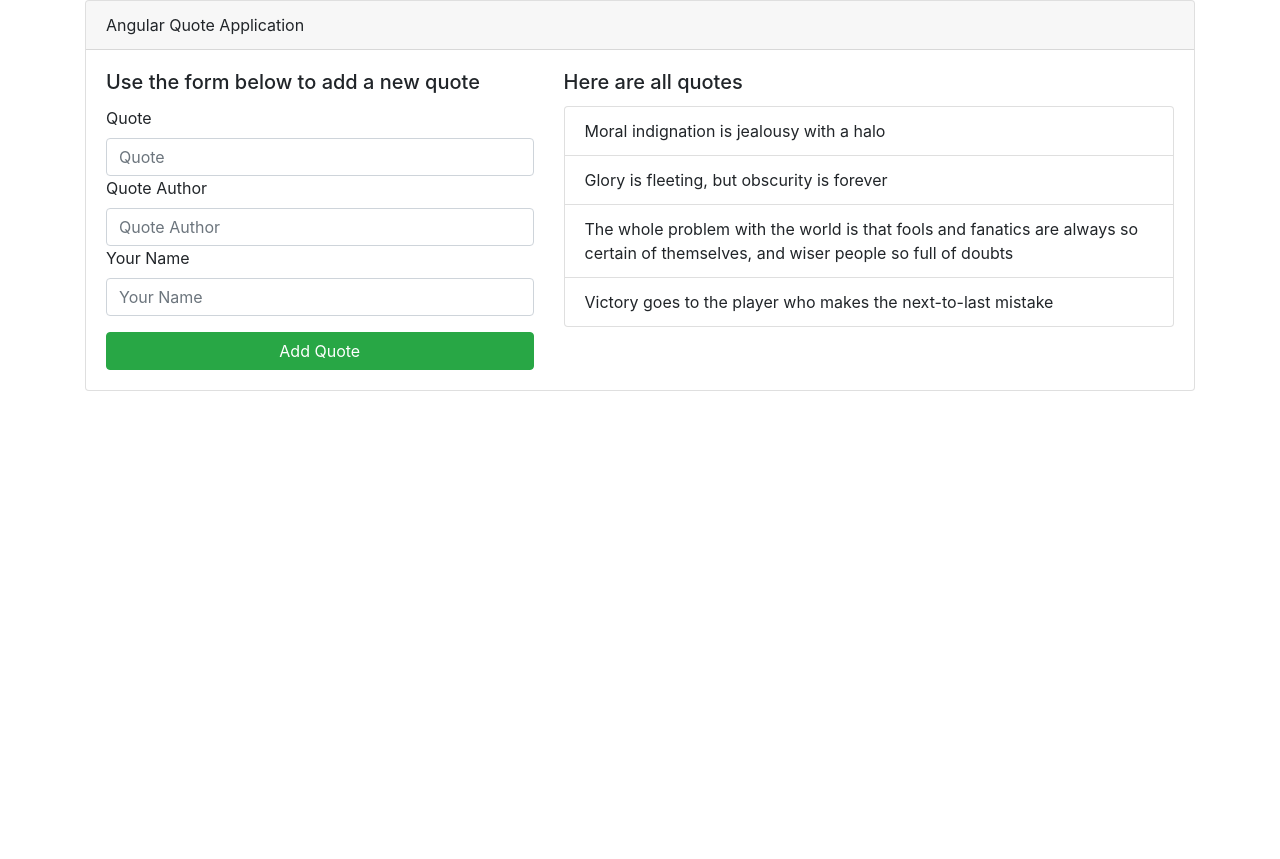
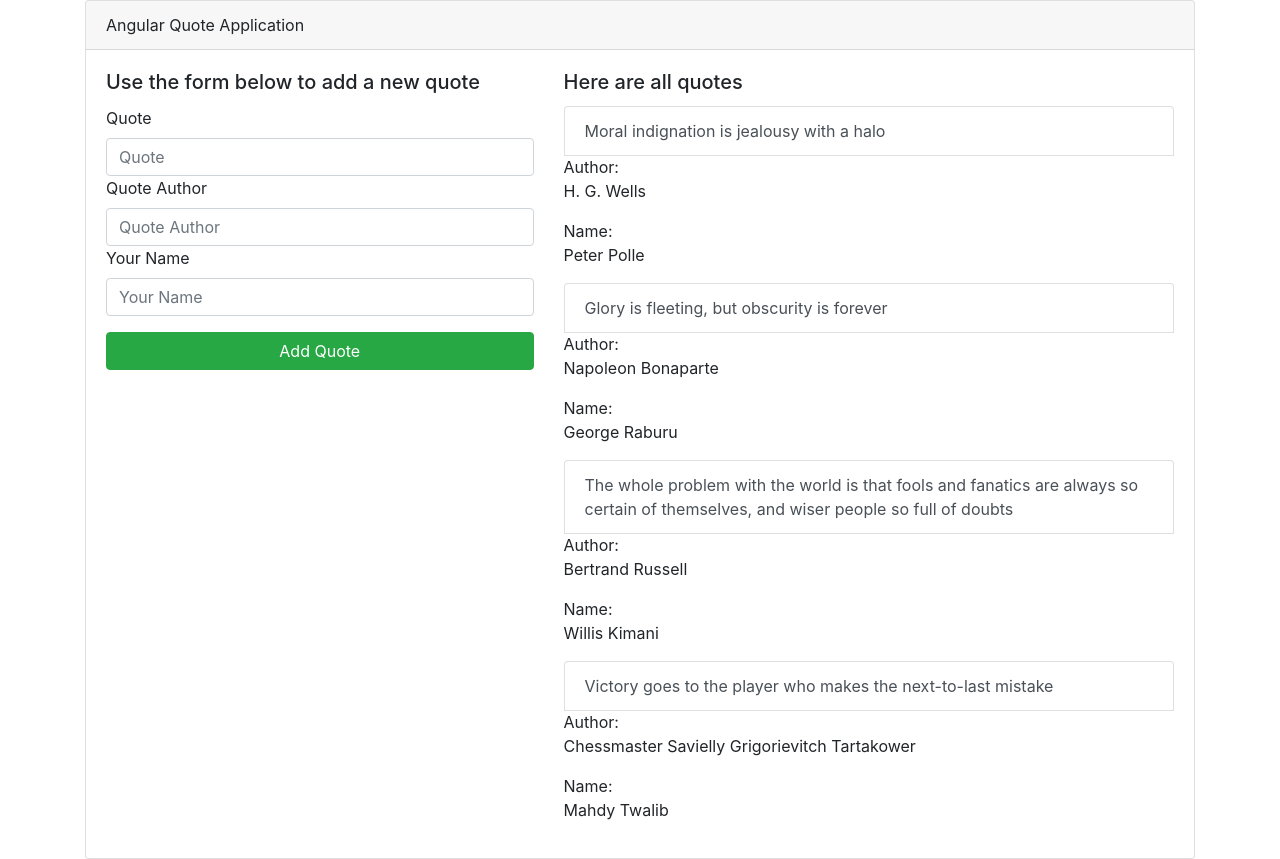
Before and after one commit to ppolle/quotes, an Angular app: page / in a window 1280 px wide. Before the commit the page ends 800 px from the top, so only its background shows below. Built offline with nearby package versions, Linux system fonts and the light colour scheme.

Commit message:
Built project for githubpages deployment

```diff
--- a/src/app/quote-details/quote-details.component.html
+++ b/src/app/quote-details/quote-details.component.html
@@ -1,3 +1,10 @@
-<p>
-  quote-details works!
-</p>
+
+<div class="row">
+	<div class="col-md-8">
+		<p>Author:<br>{{quote.author}}</p>
+		<p>Name:<br>{{quote.name}}</p>
+	</div>
+	<div class="col-md-4">
+
+	</div>
+</div>
--- a/src/app/quote-details/quote-details.component.ts
+++ b/src/app/quote-details/quote-details.component.ts
@@ -1,4 +1,5 @@
-import { Component, OnInit } from '@angular/core';
+import { Component, OnInit,Input } from '@angular/core';
+import {Quote} from '../quote';
 
 @Component({
   selector: 'app-quote-details',
@@ -7,6 +8,9 @@ import { Component, OnInit } from '@angular/core';
 })
 export class QuoteDetailsComponent implements OnInit {
 
+
+  @Input() quote:Quote;
+
   constructor() { }
 
   ngOnInit() {
--- a/src/app/quote.ts
+++ b/src/app/quote.ts
@@ -1,3 +1,6 @@
 export class Quote {
-	constructor(public id:number, public name:string){}
+
+	constructor(public id:number, public quote:string, public name:string, public author:string){
+
+	}
 }
--- a/src/app/quote/quote.component.html
+++ b/src/app/quote/quote.component.html
@@ -1,7 +1,12 @@
 <h5 class="card-title">Here are all quotes</h5>
     <div class="card-text">
     	<ul class="list-group">
-			<li class="list-group-item" *ngFor = 'let quote of quotes'>{{quote.name}}</li>
+    		<div *ngFor = 'let quote of quotes'>
 
+			<a href="#" class="list-group-item list-group-item-action">{{quote.quote}}</a>
+			<span class="glyphicon glyphicon-star" aria-hidden="true"></span>
+
+			<app-quote-details [quote] = 'quote'></app-quote-details>
+			</div>
 		</ul>
     </div>
--- a/src/app/quote/quote.component.ts
+++ b/src/app/quote/quote.component.ts
@@ -9,11 +9,13 @@ import {Quote} from '../quote';
 export class QuoteComponent implements OnInit {
 
   quotes = [
-  new Quote(1,'Moral indignation is jealousy with a halo'),
-  new Quote(2,'Glory is fleeting, but obscurity is forever'),
-  new Quote(3,'The whole problem with the world is that fools and fanatics are always so certain of themselves, and wiser people so full of doubts'),
-  new Quote(4,'Victory goes to the player who makes the next-to-last mistake'),
-  ];
+  new Quote(1,'Moral indignation is jealousy with a halo','Peter Polle','H. G. Wells'),
+  new Quote(2,'Glory is fleeting, but obscurity is forever','George Raburu','Napoleon Bonaparte'),
+  new Quote(3,'The whole problem with the world is that fools and fanatics are always so certain of themselves, and wiser people so full of doubts','Willis Kimani','Bertrand Russell'),
+  new Quote(4,'Victory goes to the player who makes the next-to-last mistake','Mahdy Twalib','Chessmaster Savielly Grigorievitch Tartakower'),
+  ]
+
+
 
   constructor() {
 
```
Also changed, not shown: 8 other files (tests, documents, lock files or other folders).
